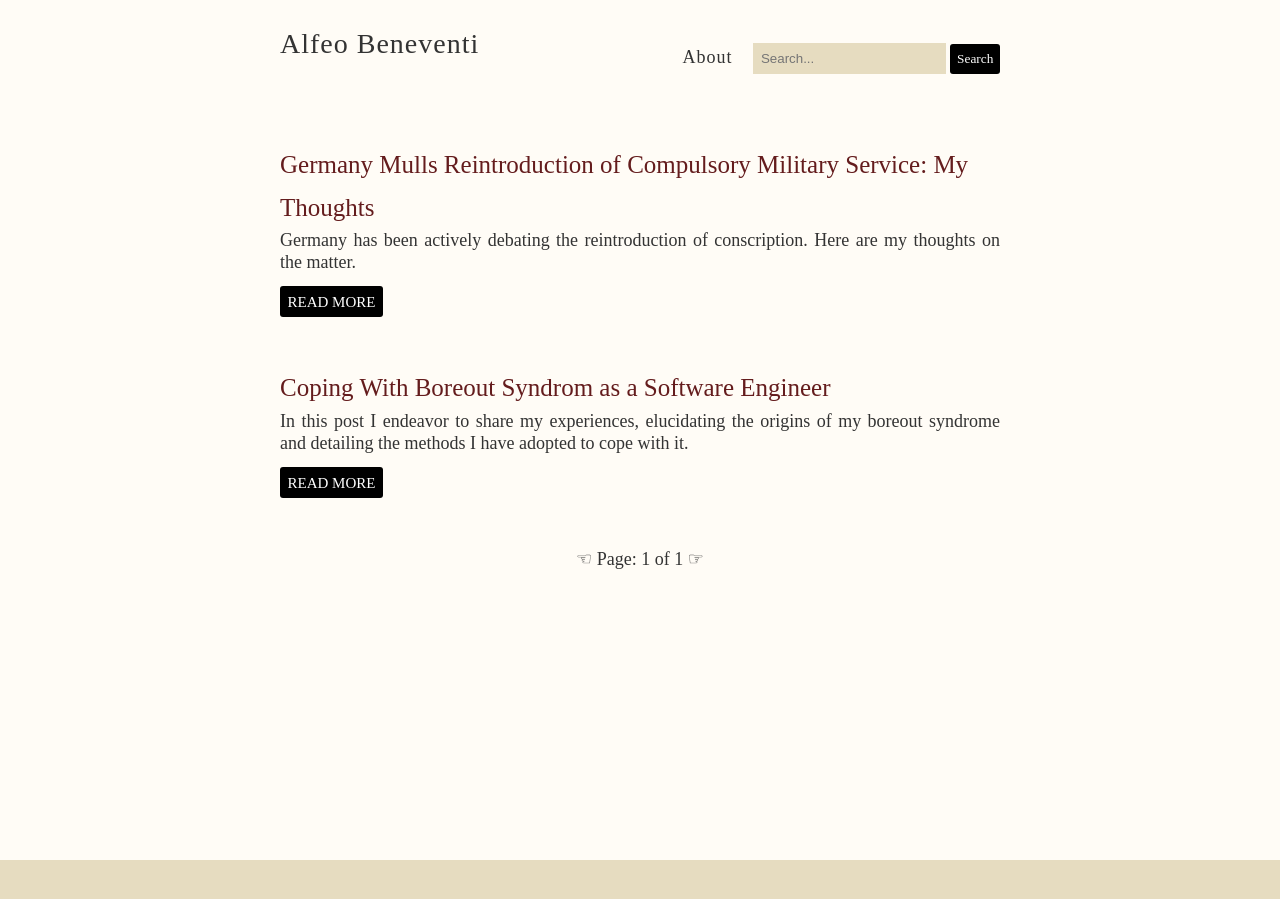
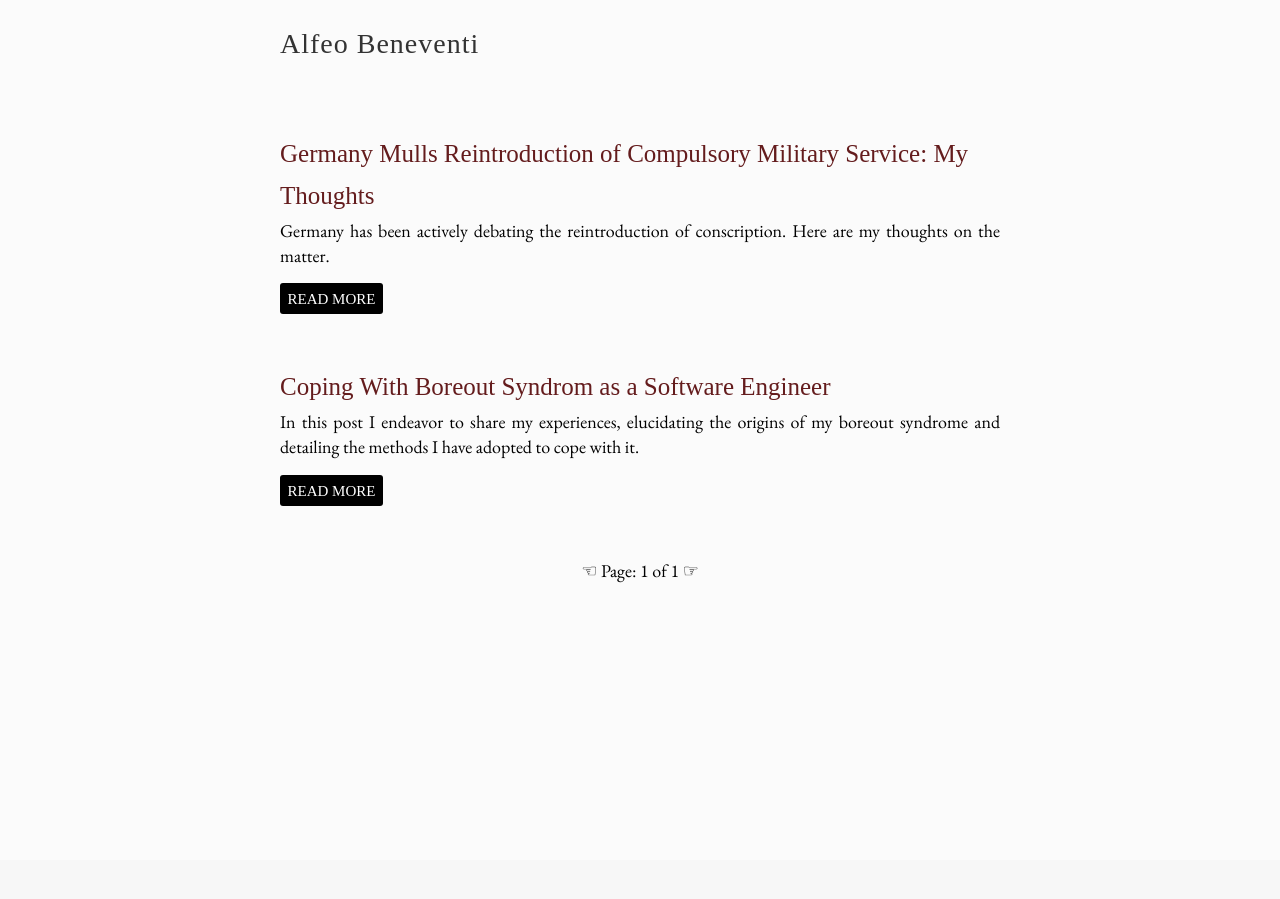
Before and after one commit to alfeobeneventi/alfeobeneventi.github.io, a Jekyll site: the page built from index.html, in a window 1280 px wide. Built offline with Jekyll 4.4.1, drawn with Linux system fonts in a browser that asks for light colours; the list of posts is cut into pages by our own code.

```diff
--- a/_layouts/default.html
+++ b/_layouts/default.html
@@ -26,13 +26,13 @@
         </div>
 
         <nav>
-          <a href="{{ site.baseurl }}/about">About</a>
-          <div id="search">
+          <!-- <a href="{{ site.baseurl }}/about">About</a> -->
+          <!-- <div id="search">
             <form action="{{ site.baseurl }}/search" method="get">
               <input type="text" id="search-box" name="query" placeholder="Search...">
               <input type="submit" value="Search" class="button">
             </form>
-          </div>
+          </div> -->
         </nav>
       </header>
     </div>
--- a/_sass/_variables.scss
+++ b/_sass/_variables.scss
@@ -7,8 +7,8 @@
 $blue: #4183C4;
 $red: #641c1d;
 $blood: #b40000;
-$paper: #e6dcc0;
-$lightPaper: #fffcf6;
+$paper: #f7f7f7;
+$lightPaper: #fbfbfb;
 $green: #004225;
 
 // Grays
@@ -103,6 +103,21 @@
 $alliance: "Alliance No.2", system-ui, -apple-system, BlinkMacSystemFont, "Segoe UI", Roboto, Oxygen, Ubuntu, Cantarell, "Fira Sans", "Droid Sans", "Helvetica Neue", Helvetica, Arial, sans-serif;
 $times: baskerville, Times New Roman, Times,serif;
 
+/* eb-garamond-regular - latin */
+@font-face {
+  font-family: 'EB Garamond';
+  font-style: normal;
+  font-weight: 400;
+  font-display: auto;
+  src: url('/fonts/Garamond/eb-garamond-v9-latin-regular.eot'); /* IE9 Compat Modes */
+  src: local('EB Garamond Regular'), local('EBGaramond-Regular'),
+       url('/fonts/Garamond/eb-garamond-v9-latin-regular.eot?#iefix') format('embedded-opentype'), /* IE6-IE8 */
+       url('/fonts/Garamond/eb-garamond-v9-latin-regular.woff2') format('woff2'), /* Super Modern Browsers */
+       url('/fonts/Garamond/eb-garamond-v9-latin-regular.woff') format('woff'), /* Modern Browsers */
+       url('/fonts/Garamond/eb-garamond-v9-latin-regular.ttf') format('truetype'), /* Safari, Android, iOS */
+       url('/fonts/Garamond/eb-garamond-v9-latin-regular.svg#EBGaramond') format('svg'); /* Legacy iOS */
+}
+
 // Mobile breakpoints
 @mixin mobile {
   @media screen and (max-width: 640px) {
--- a/style.scss
+++ b/style.scss
@@ -19,10 +19,10 @@
 
 body {
 	background: $lightPaper;
-  font-family: $times;
-  line-height: 1.4rem;
+  font-family: "EB Garamond", Garamond;
+  line-height: 1.6rem;
   font-size: large;
-  color: $darkGray;
+  color: black;
   min-height: 100vh;
   margin:0;
   display: grid;
```
Also changed, not shown: fonts/Garamond/eb-garamond-v9-latin-regular.svg (added), fonts/Garamond/eb-garamond-v9-latin-regular.ttf (added), fonts/Garamond/eb-garamond-v9-latin-regular.woff (added), fonts/Garamond/eb-garamond-v9-latin-regular.woff2 (added), 1 other file.
